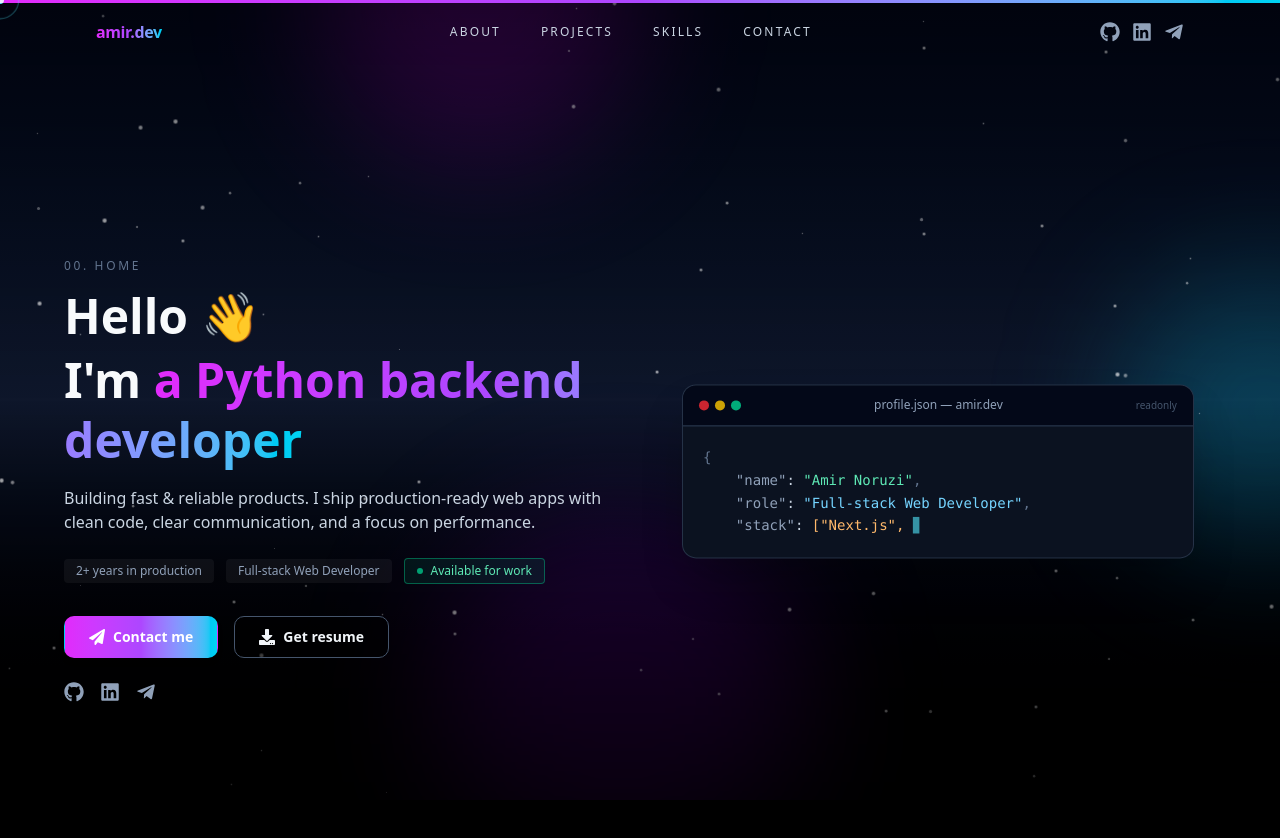
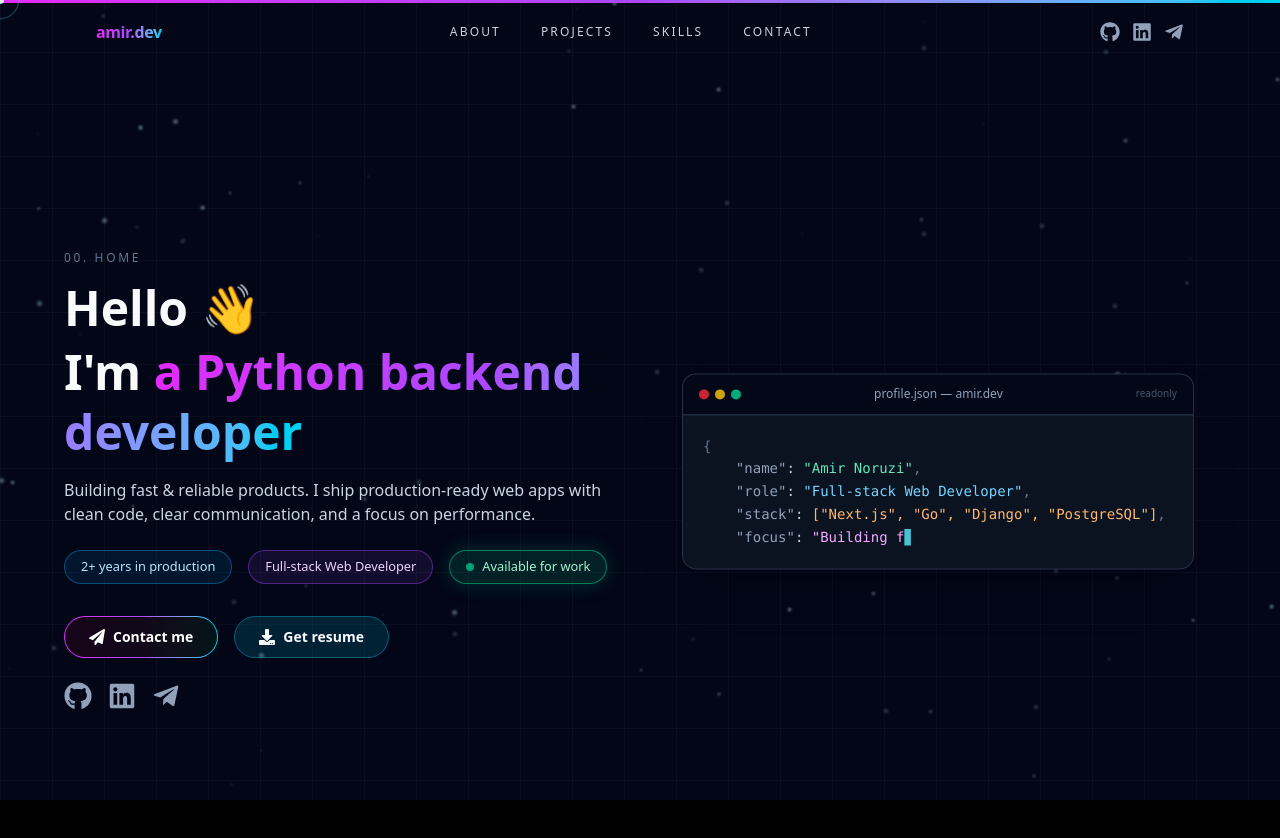
Before and after one commit to capamir/portfolio, a Next.js app: page / in a window 1280 px wide. Shown: the top 838 px of the page. Built offline with nearby package versions, Linux system fonts and the light colour scheme.

Commit message:
add some new styles to page

```diff
--- a/components/effects/PageBackground.tsx
+++ b/components/effects/PageBackground.tsx
@@ -1,5 +1,5 @@
 // components/effects/PageBackground.tsx
-import type { FC } from "react";
+import type { FC, CSSProperties } from "react";
 
 type Star = {
   top: string;
@@ -19,32 +19,56 @@ const STARS: Star[] = Array.from({ length: 80 }).map((_, i) => ({
   delay: Math.random() * 4,
 }));
 
+const GRID_STYLE: CSSProperties = {
+  position: "absolute",
+  inset: 0,
+  opacity: 0.35,
+  backgroundImage: `
+    repeating-linear-gradient(
+      to right,
+      rgba(148, 163, 184, 0.16) 0px,
+      rgba(148, 163, 184, 0.16) 1px,
+      transparent 1px,
+      transparent 52px
+    ),
+    repeating-linear-gradient(
+      to bottom,
+      rgba(148, 163, 184, 0.16) 0px,
+      rgba(148, 163, 184, 0.16) 1px,
+      transparent 1px,
+      transparent 52px
+    )
+  `,
+  backgroundSize: "52px 52px",
+};
+
 export const PageBackground: FC = () => {
   return (
-    <div className="pointer-events-none fixed inset-0 -z-10 overflow-hidden bg-linear-to-b from-slate-950 via-slate-900 to-black">
-      {/* Nebula / galaxy glow */}
-      <div className="absolute -top-40 left-1/4 h-80 w-80 rounded-full bg-fuchsia-600/25 blur-3xl" />
-      <div className="absolute top-1/3 -right-32 h-72 w-72 rounded-full bg-cyan-500/25 blur-3xl" />
-      <div className="absolute -bottom-24 left-1/3 h-96 w-96 rounded-full bg-purple-700/25 blur-3xl" />
+    <div className="pointer-events-none fixed inset-0 -z-10 overflow-hidden bg-[#020617]">
+      {/* Full-screen grid */}
+      <div style={GRID_STYLE} />
 
-      {/* Starfield */}
-      {STARS.map((star, idx) => (
-        <span
-          key={idx}
-          className="absolute rounded-full bg-white/90"
+      {/* Optional glow/vignette */}
+      <div className="absolute inset-0 bg-radial-at-t from-cyan-500/18 via-transparent to-transparent" />
+      <div className="absolute inset-0 bg-radial-at-b from-fuchsia-500/14 via-transparent to-transparent" />
+
+      {/* Stars on top of grid */}
+      <div className="absolute inset-0">
+        {STARS.map((star, i) => (
+          <div
+            key={i}
+            className="absolute rounded-full bg-cyan-100/70 blur-[1px]"
             style={{
               top: star.top,
               left: star.left,
-            width: `${star.size}px`,
-            height: `${star.size}px`,
+              width: star.size,
+              height: star.size,
               opacity: star.opacity,
               animation: `twinkle ${star.duration}s ease-in-out ${star.delay}s infinite alternate`,
             }}
           />
         ))}
-
-      {/* Subtle vignette */}
-      <div className="pointer-events-none absolute inset-0 bg-linear-to-b from-black/40 via-transparent to-black/70" />
+      </div>
     </div>
   );
 };
--- a/components/sections/Hero.tsx
+++ b/components/sections/Hero.tsx
@@ -20,7 +20,7 @@ const EXPERIENCE = "2+ years";
 const STACK = ["Next.js", "Go", "Django", "PostgreSQL"];
 const CURRENT = "Shipping clean, production‑ready code";
 
-const TITLE_SEQUENCE  = [
+const TITLE_SEQUENCE = [
   NAME,
   "a Python backend developer",
   "a React front‑end developer",
@@ -53,9 +53,9 @@ const codeTokens: Token[] = [
   { text: '  "stack"', className: "pl-4 text-slate-400" },
   { text: ": ", className: "text-slate-300" },
   {
-    text: `[${STACK.map((item, i) => `"${item}"${i < STACK.length - 1 ? ", " : ""}`).join(
-      ""
-    )}]`,
+    text: `[${STACK.map(
+      (item, i) => `"${item}"${i < STACK.length - 1 ? ", " : ""}`
+    ).join("")}]`,
     className: "text-orange-300",
   },
   { text: ",\n", className: "text-slate-500" },
@@ -75,9 +75,15 @@ const codeTokens: Token[] = [
   { text: "}", className: "text-slate-500" },
 ];
 
-// --- Typewriter for tokens ---
+// --- Typewriter for tokens (right card) ---
 
-function Typewriter({ tokens, speed = 35 }: { tokens: Token[]; speed?: number }) {
+function Typewriter({
+  tokens,
+  speed = 35,
+}: {
+  tokens: Token[];
+  speed?: number;
+}) {
   const [displayed, setDisplayed] = useState<{ idx: number; char: number }>({
     idx: 0,
     char: 0,
@@ -130,46 +136,43 @@ function Typewriter({ tokens, speed = 35 }: { tokens: Token[]; speed?: number })
 // --- Left side: intro / text / CTAs ---
 
 function HeroIntro() {
-    const [seqIndex, setSeqIndex] = useState(0);
+  const [seqIndex, setSeqIndex] = useState(0);
   const [typed, setTyped] = useState("");
   const [isDeleting, setIsDeleting] = useState(false);
 
   // Type / delete logic for the dynamic part after "I'm "
   useEffect(() => {
     const full = TITLE_SEQUENCE[seqIndex];
-
     let delay = isDeleting ? 40 : 80;
 
-    // Pause when a phrase is fully typed
     if (!isDeleting && typed === full) {
       delay = 900;
     }
 
-    // Pause briefly when cleared before next phrase
     if (isDeleting && typed === "") {
       delay = 400;
     }
 
     const timeout = setTimeout(() => {
       // Final state: stop when last phrase (NAME) is fully typed
-      if (!isDeleting && typed === full && seqIndex === TITLE_SEQUENCE.length - 1) {
+      if (
+        !isDeleting &&
+        typed === full &&
+        seqIndex === TITLE_SEQUENCE.length - 1
+      ) {
         return;
       }
 
       if (!isDeleting) {
-        // Typing
         if (typed.length < full.length) {
           setTyped(full.slice(0, typed.length + 1));
         } else {
-          // Start deleting (except for final phrase, handled above)
           setIsDeleting(true);
         }
       } else {
-        // Deleting
         if (typed.length > 0) {
           setTyped(full.slice(0, typed.length - 1));
         } else {
-          // Move to next phrase
           setIsDeleting(false);
           setSeqIndex((prev) => (prev + 1) % TITLE_SEQUENCE.length);
         }
@@ -184,7 +187,7 @@ function HeroIntro() {
       initial={{ opacity: 0, x: -40 }}
       animate={{ opacity: 1, x: 0 }}
       transition={{ duration: 0.7, ease: "easeOut" }}
-      className="flex flex-col items-center lg:items-start text-center lg:text-left"
+      className="flex flex-col items-center lg:items-start text-center lg:text-left relative"
     >
       {/* Section label */}
       <motion.div
@@ -206,13 +209,13 @@ function HeroIntro() {
         <span className="block mb-1">Hello 👋</span>
         <span className="block">
           I&apos;m{" "}
-          <span className="bg-linear-to-r from-fuchsia-500 via-purple-500 to-cyan-400 bg-clip-text text-transparent">
+          <span className="bg-linear-to-r from-fuchsia-500 via-purple-500 to-cyan-400 bg-clip-text text-transparent animate-gradient">
             {typed || "\u00A0"}
           </span>
         </span>
       </motion.h1>
 
-      {/* Tagline (unchanged) */}
+      {/* Tagline */}
       <motion.p
         initial={{ opacity: 0, y: 18 }}
         animate={{ opacity: 1, y: 0 }}
@@ -223,18 +226,18 @@ function HeroIntro() {
         communication, and a focus on performance.
       </motion.p>
 
-      {/* Badges */}
+      {/* Badges – rounded pills with colors, larger text */}
       <motion.div
         initial={{ opacity: 0 }}
         animate={{ opacity: 1 }}
         transition={{ delay: 0.6 }}
-        className="mt-6 flex flex-wrap items-center justify-center lg:justify-start gap-3"
+        className="mt-6 flex flex-wrap items-center justify-center lg:justify-start gap-4"
       >
         <motion.span
           initial={{ opacity: 0, x: -10 }}
           animate={{ opacity: 1, x: 0 }}
           transition={{ delay: 0.65, duration: 0.3 }}
-          className="px-3 py-1 rounded bg-white/5 text-xs font-mono text-slate-400"
+          className="inline-flex items-center rounded-full border border-sky-500/40 bg-sky-500/10 px-4 py-1.5 text-[0.8rem] font-mono text-sky-200"
         >
           {EXPERIENCE} in production
         </motion.span>
@@ -242,7 +245,7 @@ function HeroIntro() {
           initial={{ opacity: 0, x: -10 }}
           animate={{ opacity: 1, x: 0 }}
           transition={{ delay: 0.75, duration: 0.3 }}
-          className="px-3 py-1 rounded bg-white/5 text-xs font-mono text-slate-400"
+          className="inline-flex items-center rounded-full border border-purple-500/40 bg-purple-500/10 px-4 py-1.5 text-[0.8rem] font-mono text-purple-200"
         >
           {ROLE}
         </motion.span>
@@ -250,9 +253,9 @@ function HeroIntro() {
           initial={{ opacity: 0, x: -10, scale: 0.9 }}
           animate={{ opacity: 1, x: 0, scale: 1 }}
           transition={{ delay: 0.85, duration: 0.35 }}
-          className="flex items-center gap-2 rounded border border-emerald-400/40 bg-emerald-500/10 px-3 py-1 text-xs font-mono text-emerald-300"
+          className="inline-flex items-center gap-2 rounded-full border border-emerald-500/60 bg-emerald-500/15 px-4 py-1.5 text-[0.8rem] font-mono text-emerald-200 shadow-[0_0_20px_rgba(16,185,129,0.25)]"
         >
-          <span className="h-1.5 w-1.5 rounded-full bg-emerald-400 animate-pulse" />
+          <span className="h-2 w-2 rounded-full bg-emerald-400 animate-pulse" />
           Available for work
         </motion.span>
       </motion.div>
@@ -264,26 +267,30 @@ function HeroIntro() {
         transition={{ delay: 1, duration: 0.4 }}
         className="mt-8 flex flex-col sm:flex-row gap-4 justify-center lg:justify-start"
       >
+        {/* Contact – animated gradient border */}
         <Link href="#contact">
           <motion.button
             whileHover={{
               y: -3,
               boxShadow:
-                "0 0 12px rgba(147,51,234,0.5), 0 0 24px rgba(6,182,212,0.4)",
+                "0 0 14px rgba(147,51,234,0.6), 0 0 28px rgba(6,182,212,0.45)",
             }}
             whileTap={{ scale: 0.96 }}
-            className="inline-flex items-center gap-2 rounded-lg border border-transparent bg-linear-to-r from-fuchsia-500 via-purple-500 to-cyan-400 px-6 py-2.5 text-sm font-semibold text-white shadow-md transition-all"
+            className="group relative inline-flex rounded-full p-px bg-linear-to-r from-fuchsia-500 via-purple-500 to-cyan-400 animate-gradient"
           >
-            <FaPaperPlane className="h-4 w-4" />
-            <span>Contact me</span>
+            <span className="inline-flex items-center gap-2 rounded-full bg-black/90 px-6 py-2.5 text-sm font-semibold text-white transition-colors group-hover:bg-black">
+              <FaPaperPlane className="h-4 w-4" />
+              <span>Contact me</span>
+            </span>
           </motion.button>
         </Link>
 
+        {/* Get resume – solid background */}
         <Link href="/resume.pdf" target="_blank">
           <motion.button
             whileHover={{ y: -3 }}
             whileTap={{ scale: 0.96 }}
-            className="inline-flex items-center gap-2 rounded-lg border border-slate-600 bg-black/40 px-6 py-2.5 text-sm font-semibold text-slate-100 hover:border-cyan-400/70 transition-all"
+            className="inline-flex items-center gap-2 rounded-full border border-cyan-500/40 bg-cyan-500/15 px-6 py-2.5 text-sm font-semibold text-slate-50 hover:bg-cyan-500/25 transition-all"
           >
             <FaDownload className="h-4 w-4" />
             <span>Get resume</span>
@@ -306,7 +313,7 @@ function HeroIntro() {
           whileTap={{ scale: 0.95 }}
           className="hover:text-cyan-400 transition-colors"
         >
-          <FaGithub className="h-5 w-5" />
+          <FaGithub className="h-7 w-7" />
         </motion.a>
         <motion.a
           href="https://linkedin.com/"
@@ -316,7 +323,7 @@ function HeroIntro() {
           whileTap={{ scale: 0.95 }}
           className="hover:text-cyan-400 transition-colors"
         >
-          <FaLinkedin className="h-5 w-5" />
+          <FaLinkedin className="h-7 w-7" />
         </motion.a>
         <motion.a
           href="https://t.me/"
@@ -326,14 +333,14 @@ function HeroIntro() {
           whileTap={{ scale: 0.95 }}
           className="hover:text-cyan-400 transition-colors"
         >
-          <FaTelegramPlane className="h-5 w-5" />
+          <FaTelegramPlane className="h-7 w-7" />
         </motion.a>
       </motion.div>
     </motion.div>
   );
 }
 
-// --- Right side: JSON editor card (auto-typing, no click) ---
+// --- Right side: JSON editor card (auto-typing, floating) ---
 
 function HeroJsonCard() {
   return (
@@ -346,11 +353,7 @@ function HeroJsonCard() {
       {/* Floating wrapper */}
       <motion.div
         animate={{ y: [0, -10, 0] }}
-        transition={{
-          duration: 4,
-          repeat: Infinity,
-          ease: "easeInOut",
-        }}
+        transition={{ duration: 4, repeat: Infinity, ease: "easeInOut" }}
       >
         <div className="rounded-xl border border-slate-700/70 bg-[#0b1220] shadow-2xl overflow-hidden">
           {/* Editor header */}
@@ -363,13 +366,15 @@ function HeroJsonCard() {
             <span className="text-xs font-mono text-slate-400">
               profile.json — amir.dev
             </span>
-            <span className="text-[10px] font-mono text-slate-600">readonly</span>
+            <span className="text-[10px] font-mono text-slate-600">
+              readonly
+            </span>
           </div>
 
           {/* Code content */}
           <div className="p-4 sm:p-5 font-mono text-xs sm:text-sm text-slate-200">
             <pre className="whitespace-pre-wrap leading-relaxed">
-              <Typewriter tokens={codeTokens} speed={55} />
+              <Typewriter tokens={codeTokens} speed={35} />
             </pre>
           </div>
         </div>
```
Lines whose indentation alone changed are shown as unchanged.
